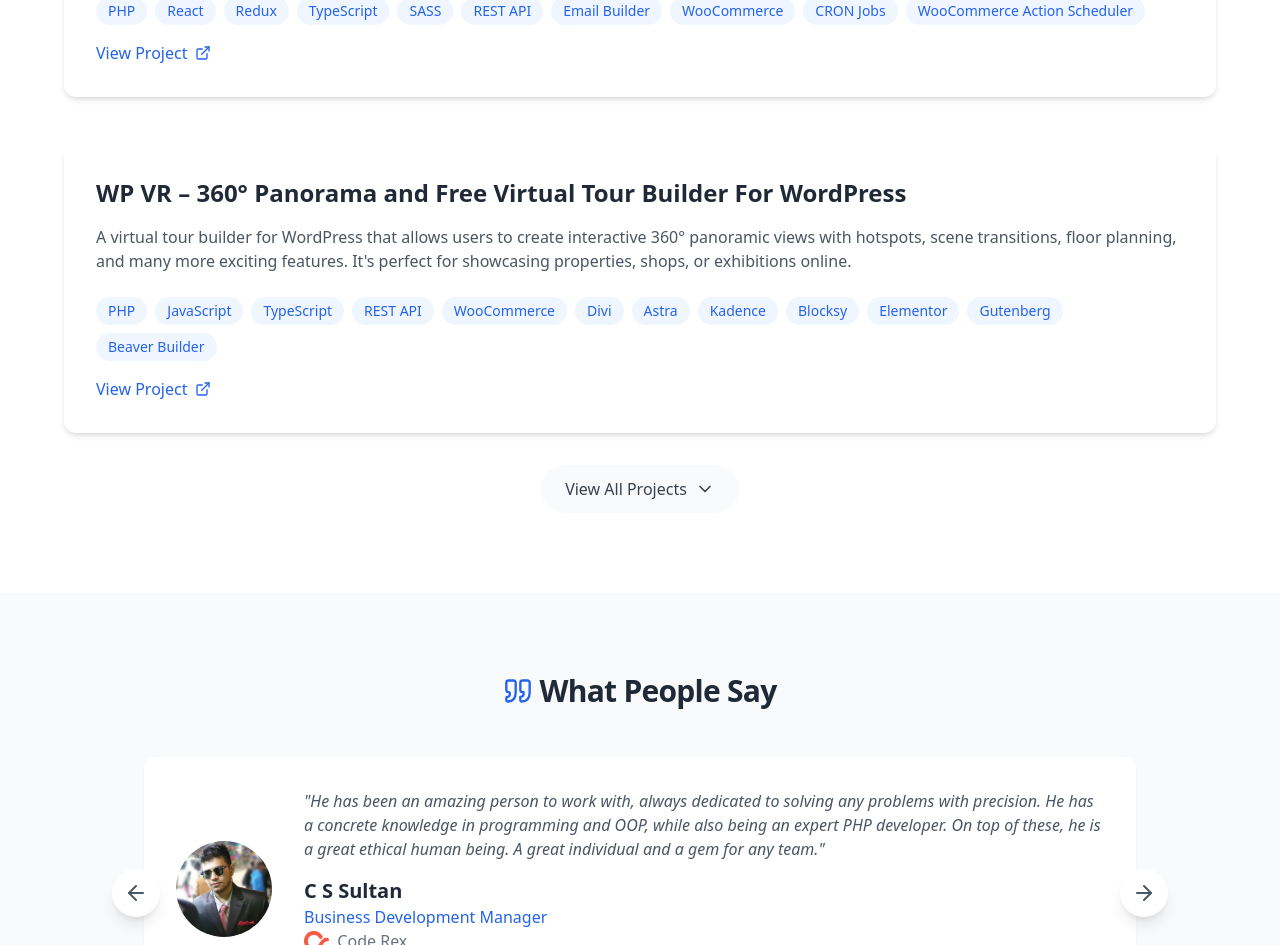
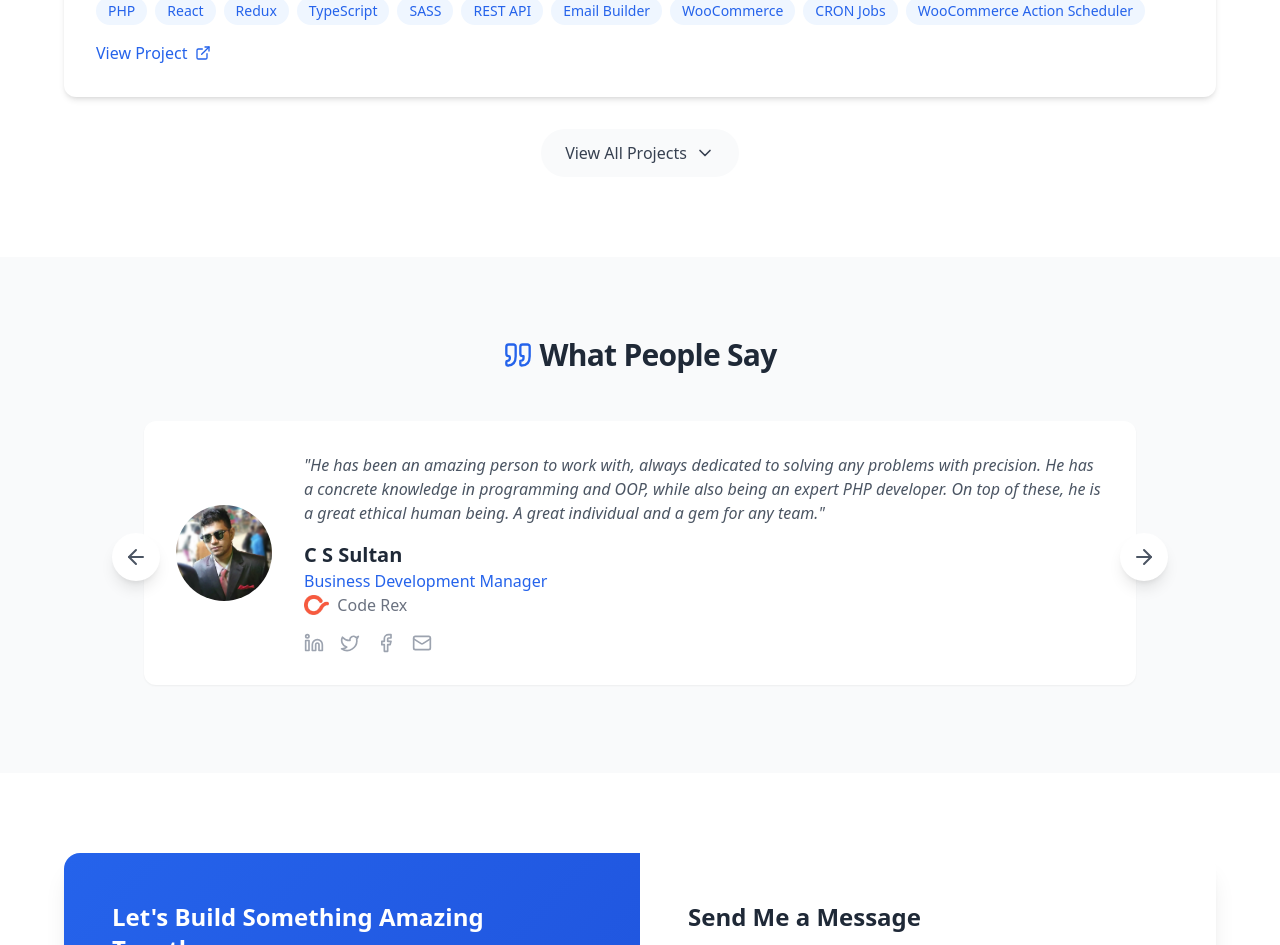
Before and after one commit to mhshujon/mhshujon.github.io, a React (Vite) app: page / in a window 1280 px wide. Shown: the part 3169-4114 px from the top of the page. Built offline with nearby package versions, Linux system fonts and the light colour scheme.

Commit message:
Remove WP VR from projects

```diff
--- a/src/components/common/ExpandableSection.tsx
+++ b/src/components/common/ExpandableSection.tsx
@@ -7,7 +7,7 @@ type ExpandableSectionProps = {
     title: string;
 };
 
-export default function ExpandableSection({ items, initialCount = 3, title }: ExpandableSectionProps) {
+export default function ExpandableSection({ items, initialCount = 2, title }: ExpandableSectionProps) {
     const [isExpanded, setIsExpanded] = useState(false);
     const hasMore = items?.length > initialCount;
     const displayedItems = isExpanded ? items : items.slice(0, initialCount);
--- a/src/data/projects.ts
+++ b/src/data/projects.ts
@@ -10,12 +10,6 @@ export const projects = [
         description: "An email marketing and automation plugin for WordPress. It includes tools for lead management, email campaigns, an intuitive email builder, cart abandonment recovery, and detailed analytics.",
         tech: ["PHP", "React", "Redux", "TypeScript", "SASS", "REST API", "Email Builder", "WooCommerce", "CRON Jobs", "WooCommerce Action Scheduler"],
         link: "https://wordpress.org/plugins/mail-mint"
-    },
-    {
-        title: "WP VR – 360° Panorama and Free Virtual Tour Builder For WordPress",
-        description: "A virtual tour builder for WordPress that allows users to create interactive 360° panoramic views with hotspots, scene transitions, floor planning, and many more exciting features. It's perfect for showcasing properties, shops, or exhibitions online.",
-        tech: ["PHP", "JavaScript", "TypeScript", "REST API", "WooCommerce", "Divi", "Astra", "Kadence", "Blocksy", "Elementor", "Gutenberg", "Beaver Builder"],
-        link: "https://wordpress.org/plugins/wpvr"
     },
     {
         title: "Checkoutify – WooCommerce Checkout Customizer",
```
